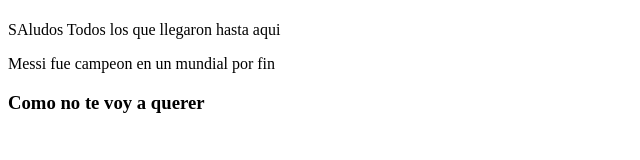
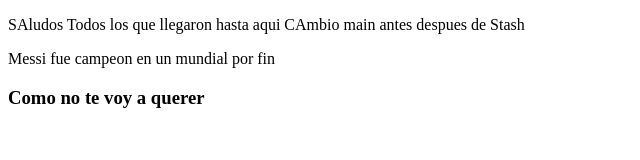
Before and after one commit to AdanIMA/AdanIMA.github.io, a plain HTML site: page index.html in a window 1280 px wide. Shown: the whole page, without its empty margins (0-640 px from the left). Drawn offline with Linux system fonts and the light colour scheme.

Commit message:
Git Stash pop stash@{0}

```diff
--- a/index.html
+++ b/index.html
@@ -7,7 +7,7 @@
     <title>Prueba GitHub Page</title>
 </head>
 <body>
-<h1></h1><p>SAludos Todos los que llegaron hasta aqui </p></h1>
+<p>SAludos Todos los que llegaron hasta aqui CAmbio main antes despues de Stash </p>
 <p>Messi fue campeon en un mundial por fin</p>
 <h3><p>Como no te voy a querer</p></h3>
 </body>
```
